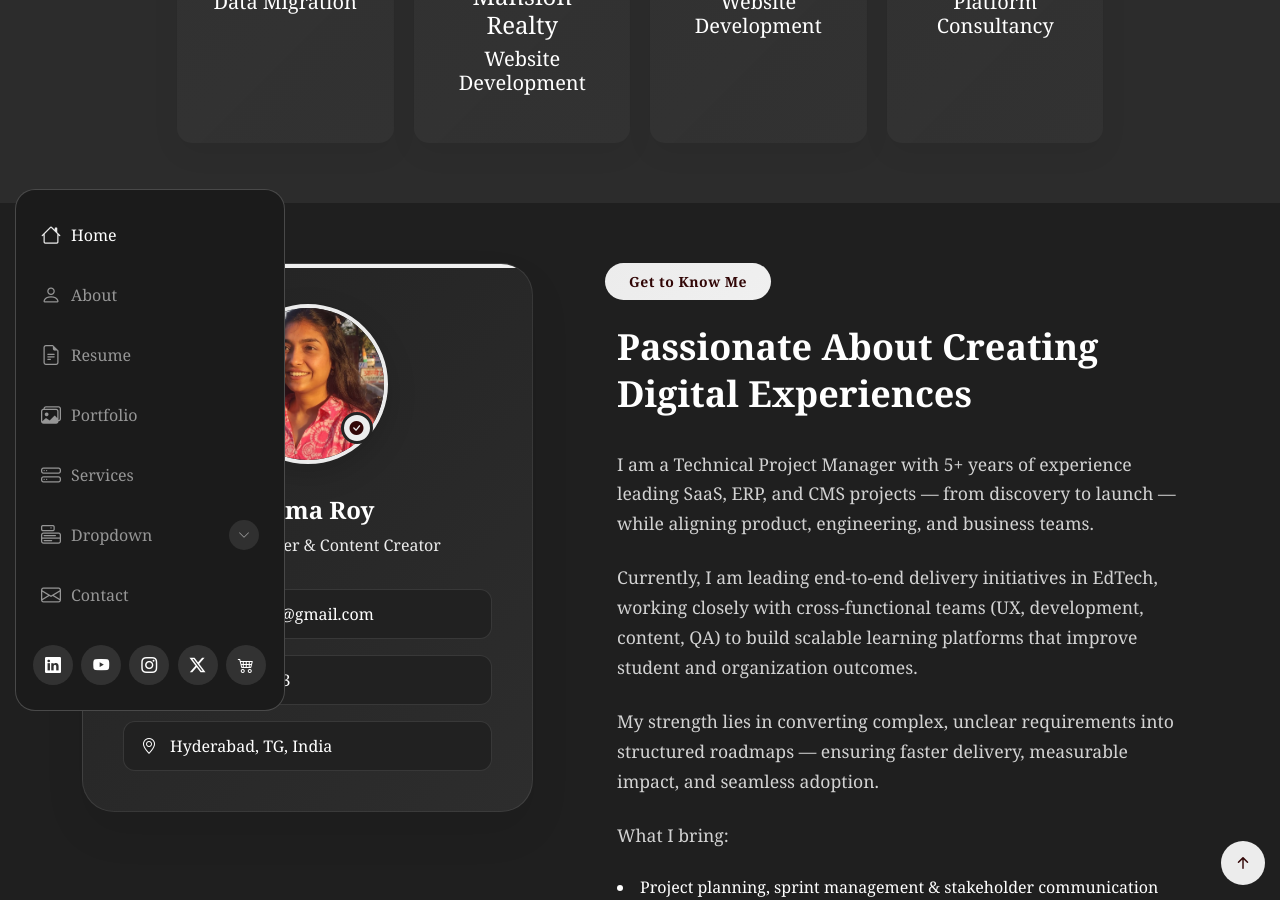
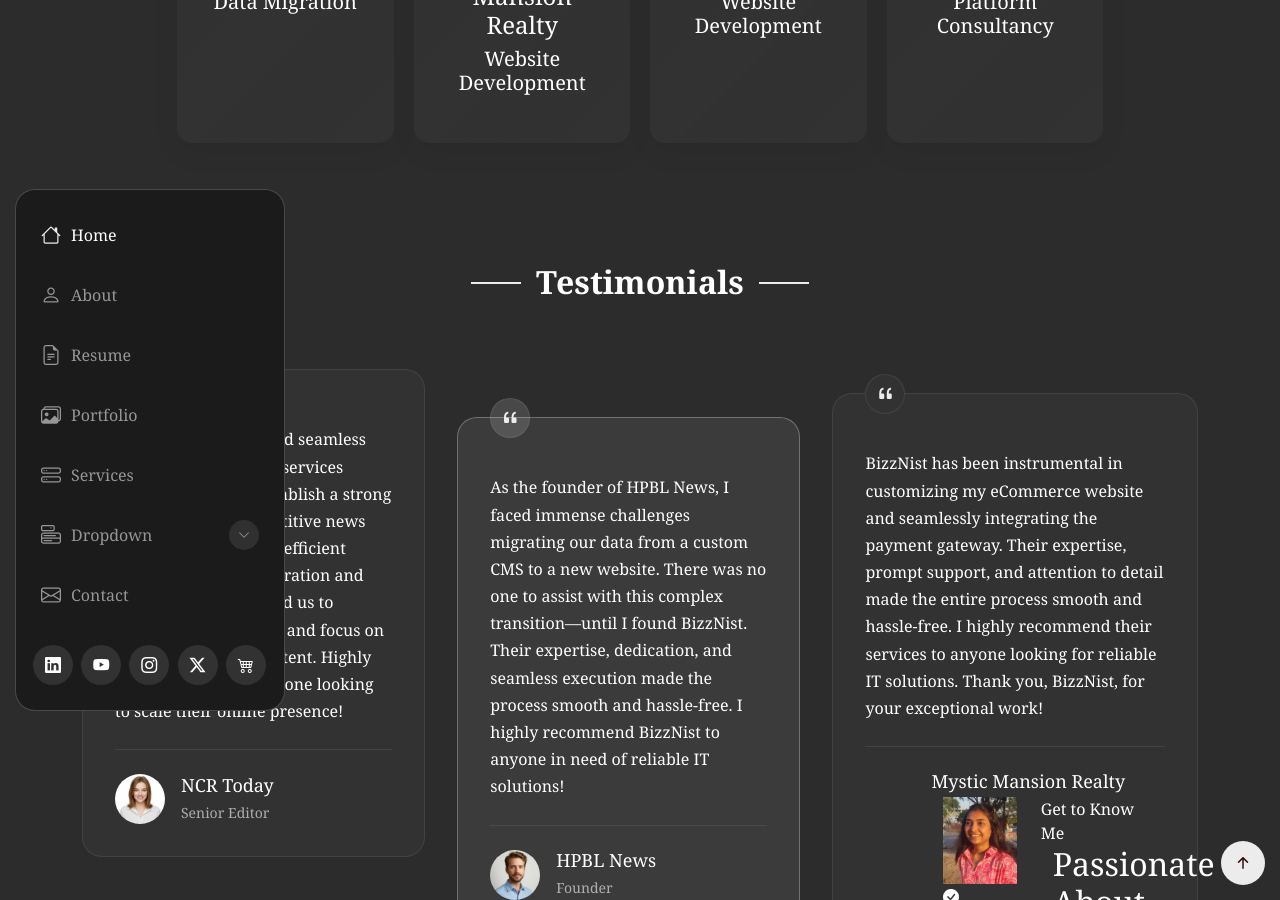
Before and after one commit to iamreemaroy/Reema-Roy, a Jekyll site: the page index.html, which Jekyll copies as it is, in a window 1280 px wide and 900 px high, scrolled down 2420 px. Built offline with Jekyll 4.4.1, drawn with Linux system fonts in a browser that asks for light colours; some of the changed text lies outside the part shown.

Commit message:
Update index.html

```diff
--- a/index.html
+++ b/index.html
@@ -262,6 +262,91 @@
       </div>
 
     </section><!-- /Projects Section -->
+
+    <!-- Testimonials Section -->
+    <section id="testimonials" class="testimonials section light-background">
+
+      <!-- Section Title -->
+      <div class="container section-title" data-aos="fade-up">
+        <h2>Testimonials</h2>
+      </div><!-- End Section Title -->
+
+      <div class="container">
+
+        <div class="testimonial-masonry">
+
+          <div class="testimonial-item" data-aos="fade-up">
+            <div class="testimonial-content">
+              <div class="quote-pattern">
+                <i class="bi bi-quote"></i>
+              </div>
+              <p>
+                  The expert support and seamless website development services helped NCR Today establish a strong foothold in the competitive news media industry. Their efficient solutions in CMS integration and digital strategy allowed us to streamline operations and focus on delivering quality content. Highly recommended for anyone looking to scale their online presence!
+                </p>
+              <div class="client-info">
+                <div class="client-image">
+                  <img src="assets/img/person/person-f-7.webp" alt="Client">
+                </div>
+                <div class="client-details">
+                  <h3>NCR Today</h3>
+                  <span class="position">Senior Editor</span>
+                </div>
+              </div>
+            </div>
+          </div>
+
+          <div class="testimonial-item highlight" data-aos="fade-up" data-aos-delay="100">
+            <div class="testimonial-content">
+              <div class="quote-pattern">
+                <i class="bi bi-quote"></i>
+              </div>
+              <p>
+                  As the founder of HPBL News, I faced immense challenges migrating our data from a custom CMS to a new website. There was no one to assist with this complex transition—until I found BizzNist. Their expertise, dedication, and seamless execution made the process smooth and hassle-free. I highly recommend BizzNist to anyone in need of reliable IT solutions!
+                </p>
+              <div class="client-info">
+                <div class="client-image">
+                  <img src="assets/img/person/person-m-7.webp" alt="Client">
+                </div>
+                <div class="client-details">
+                  <h3>HPBL News</h3>
+                  <span class="position">Founder</span>
+                </div>
+              </div>
+            </div>
+          </div>
+
+          <div class="testimonial-item" data-aos="fade-up" data-aos-delay="200">
+            <div class="testimonial-content">
+              <div class="quote-pattern">
+                <i class="bi bi-quote"></i>
+              </div>
+              <p>
+                  BizzNist has been instrumental in customizing my eCommerce website and seamlessly integrating the payment gateway. Their expertise, prompt support, and attention to detail made the entire process smooth and hassle-free. I highly recommend their services to anyone looking for reliable IT solutions. Thank you, BizzNist, for your exceptional work!                </p>
+              <div class="client-info">
+                <div class="client-image">
+                  <img src="assets/img/person/person-f-8.webp" alt="Client">
+                </div>
+                <div class="client-details">
+                  <h3>Mystic Mansion Realty</h3>
+                  <span class="Founder</span>
+                </div>
+              </div>
+            </div>
+          </div>
+        </div>
+      </div>
+    </section><!-- /Testimonials Section -->
+
+
+
+
+
+
+
+
+
+
+
 
 
     <!-- About Section -->
@@ -1024,133 +1109,6 @@
 
     </section><!-- /Services Section -->
 
-    <!-- Testimonials Section -->
-    <section id="testimonials" class="testimonials section light-background">
-
-      <!-- Section Title -->
-      <div class="container section-title" data-aos="fade-up">
-        <h2>Testimonials</h2>
-        <p>Necessitatibus eius consequatur ex aliquid fuga eum quidem sint consectetur velit</p>
-      </div><!-- End Section Title -->
-
-      <div class="container">
-
-        <div class="testimonial-masonry">
-
-          <div class="testimonial-item" data-aos="fade-up">
-            <div class="testimonial-content">
-              <div class="quote-pattern">
-                <i class="bi bi-quote"></i>
-              </div>
-              <p>Implementing innovative strategies has revolutionized our approach to market challenges and competitive positioning.</p>
-              <div class="client-info">
-                <div class="client-image">
-                  <img src="assets/img/person/person-f-7.webp" alt="Client">
-                </div>
-                <div class="client-details">
-                  <h3>Rachel Bennett</h3>
-                  <span class="position">Strategy Director</span>
-                </div>
-              </div>
-            </div>
-          </div>
-
-          <div class="testimonial-item highlight" data-aos="fade-up" data-aos-delay="100">
-            <div class="testimonial-content">
-              <div class="quote-pattern">
-                <i class="bi bi-quote"></i>
-              </div>
-              <p>Exceptional service delivery and innovative solutions have transformed our business operations, leading to remarkable growth and enhanced customer satisfaction across all touchpoints.</p>
-              <div class="client-info">
-                <div class="client-image">
-                  <img src="assets/img/person/person-m-7.webp" alt="Client">
-                </div>
-                <div class="client-details">
-                  <h3>Daniel Morgan</h3>
-                  <span class="position">Chief Innovation Officer</span>
-                </div>
-              </div>
-            </div>
-          </div>
-
-          <div class="testimonial-item" data-aos="fade-up" data-aos-delay="200">
-            <div class="testimonial-content">
-              <div class="quote-pattern">
-                <i class="bi bi-quote"></i>
-              </div>
-              <p>Strategic partnership has enabled seamless digital transformation and operational excellence.</p>
-              <div class="client-info">
-                <div class="client-image">
-                  <img src="assets/img/person/person-f-8.webp" alt="Client">
-                </div>
-                <div class="client-details">
-                  <h3>Emma Thompson</h3>
-                  <span class="position">Digital Lead</span>
-                </div>
-              </div>
-            </div>
-          </div>
-
-          <div class="testimonial-item" data-aos="fade-up" data-aos-delay="300">
-            <div class="testimonial-content">
-              <div class="quote-pattern">
-                <i class="bi bi-quote"></i>
-              </div>
-              <p>Professional expertise and dedication have significantly improved our project delivery timelines and quality metrics.</p>
-              <div class="client-info">
-                <div class="client-image">
-                  <img src="assets/img/person/person-m-8.webp" alt="Client">
-                </div>
-                <div class="client-details">
-                  <h3>Christopher Lee</h3>
-                  <span class="position">Technical Director</span>
-                </div>
-              </div>
-            </div>
-          </div>
-
-          <div class="testimonial-item highlight" data-aos="fade-up" data-aos-delay="400">
-            <div class="testimonial-content">
-              <div class="quote-pattern">
-                <i class="bi bi-quote"></i>
-              </div>
-              <p>Collaborative approach and industry expertise have revolutionized our product development cycle, resulting in faster time-to-market and increased customer engagement levels.</p>
-              <div class="client-info">
-                <div class="client-image">
-                  <img src="assets/img/person/person-f-9.webp" alt="Client">
-                </div>
-                <div class="client-details">
-                  <h3>Olivia Carter</h3>
-                  <span class="position">Product Manager</span>
-                </div>
-              </div>
-            </div>
-          </div>
-
-          <div class="testimonial-item" data-aos="fade-up" data-aos-delay="500">
-            <div class="testimonial-content">
-              <div class="quote-pattern">
-                <i class="bi bi-quote"></i>
-              </div>
-              <p>Innovative approach to user experience design has significantly enhanced our platform's engagement metrics and customer retention rates.</p>
-              <div class="client-info">
-                <div class="client-image">
-                  <img src="assets/img/person/person-m-13.webp" alt="Client">
-                </div>
-                <div class="client-details">
-                  <h3>Nathan Brooks</h3>
-                  <span class="position">UX Director</span>
-                </div>
-              </div>
-            </div>
-          </div>
-
-        </div>
-
-      </div>
-
-    </section><!-- /Testimonials Section -->
-
     <!-- Contact Section -->
     <section id="contact" class="contact section">
 
```
